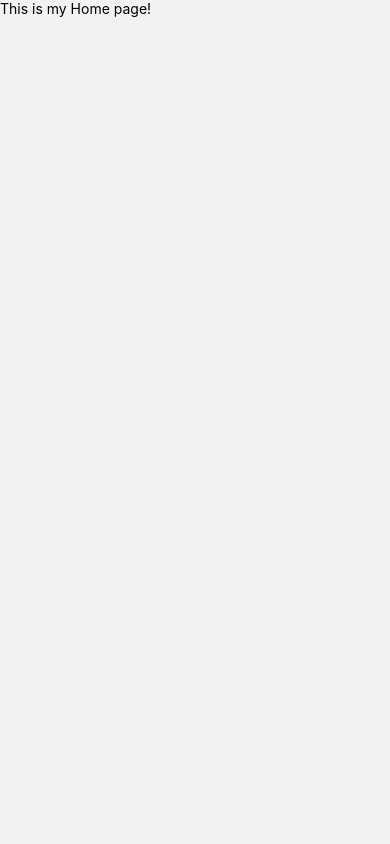
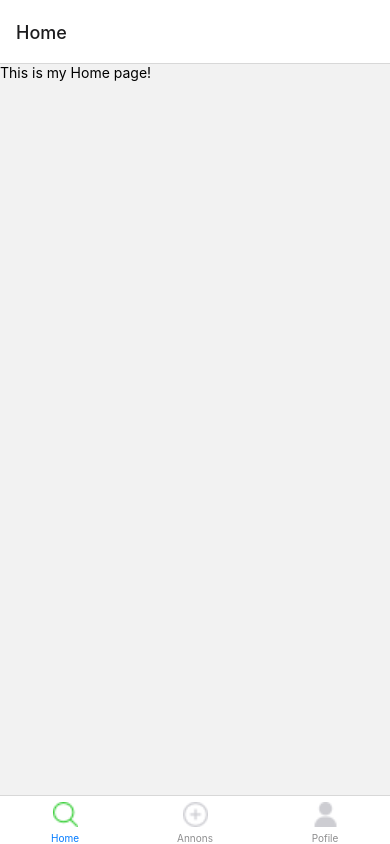
Before and after one commit to BigBits8/SmartWasteApp, a React Native app: screen / in a window 390 px wide. Built offline with nearby package versions, Linux system fonts and the light colour scheme.

Commit message:
theme added, tabs color switch working, added 2 extra tabs

```diff
--- a/App.js
+++ b/App.js
@@ -3,7 +3,7 @@ import { createStackNavigator } from '@react-navigation/stack';
 import { NavigationContainer } from "@react-navigation/native";
 import { StyleSheet, Text, View } from "react-native";
 import { Home, Profile, Annons } from "./screens/Index";
-
+import Tabs from './navigation/tabs';
 const Stack = createStackNavigator();
 
 export default function App() {
@@ -15,7 +15,15 @@ export default function App() {
       }}
       initialRouteName={"Home"}
       >
-        <Stack.Screen name="Home" component={Home} />
+        <Stack.Screen
+        name="Tabs"
+        component={Tabs} />
+        <Stack.Screen
+        name="Annons"
+        component={Annons} />
+        <Stack.Screen
+        name="Profile"
+        component={Profile} />
       </Stack.Navigator>
     </NavigationContainer>
   );
--- a/constants/index.js
+++ b/constants/index.js
@@ -1,4 +1,4 @@
 import images from "./images";
 import icons from "./icons";
-
-export { icons, images};
+import { COLORS} from "./themes";
+export { icons, images, COLORS};
--- a/constants/themes.js
+++ b/constants/themes.js
@@ -0,0 +1,24 @@
+import { Dimensions } from "react-native";
+const { width, height } = Dimensions.get("window");
+
+export const COLORS = {
+  // base colors
+  primary: "#32CD32", // green
+  secondary: "#CDCDD2", // gray
+
+  // colors
+  black: "#1E1F20",
+  white: "#FFFFFF",
+
+  lightGray: "#F5F5F6",
+  lightGray2: "#F6F6F7",
+  lightGray3: "#EFEFF1",
+  lightGray4: "#F8F8F9",
+  transparent: "transparent",
+  darkgray: "#898C95",
+};
+
+
+const appTheme = { COLORS };
+
+export default appTheme;
--- /dev/null
+++ b/navigation/tabs.js
@@ -0,0 +1,80 @@
+import {React, useState} from 'react';
+import {
+    View,
+    Image,
+    TouchableOpacity,
+    StyleSheet
+} from 'react-native';
+
+import { createBottomTabNavigator, BottomTabBar} from "@react-navigation/bottom-tabs";
+
+import { Home, Annons, Profile } from "../screens/Index";
+
+import {COLORS, icons } from '../constants';
+
+const Tab = createBottomTabNavigator();
+
+export default function Tabs() {
+
+
+    return (
+      <Tab.Navigator>
+        <Tab.Screen
+          name="Home"
+          component={Home}
+          options={{
+            tabBarIcon: ({ focused }) => (
+              <Image
+                source={icons.search}
+                resizeMode="contain"
+                style={{
+                  width: 25,
+                  height: 25,
+                  tintColor: focused ? COLORS.primary : COLORS.secondary,
+                }}
+              />
+            ),
+          }}
+        />
+        <Tab.Screen
+          name="Annons"
+          component={Annons}
+          options={{
+            tabBarIcon: ({ focused }) => (
+              <Image
+                source={icons.add}
+                resizeMode="contain"
+                style={{
+                  width: 25,
+                  height: 25,
+                  tintColor: focused ? COLORS.primary : COLORS.secondary,
+                }}
+              />
+            ),
+          }}
+        />
+        <Tab.Screen
+          name="Pofile"
+          component={Profile}
+          options={{
+            tabBarIcon: ({ focused }) => (
+              <Image
+                source={icons.user}
+                resizeMode="contain"
+                style={{
+                  width: 25,
+                  height: 25,
+                  tintColor: focused ? COLORS.primary : COLORS.secondary,
+                }}
+              />
+            ),
+          }}
+        />
+      </Tab.Navigator>
+    );
+
+    const styles = StyleSheet.create({
+
+    });
+
+}
--- a/screens/Home.js
+++ b/screens/Home.js
@@ -5,7 +5,6 @@ export default function Home() {
   return (
     <View>
       <Text>This is my Home page!</Text>
-
     </View>
   );
 }
--- a/screens/Index.js
+++ b/screens/Index.js
@@ -6,4 +6,5 @@ export {
 Home,
 Annons,
 Profile,
+
 };
```
